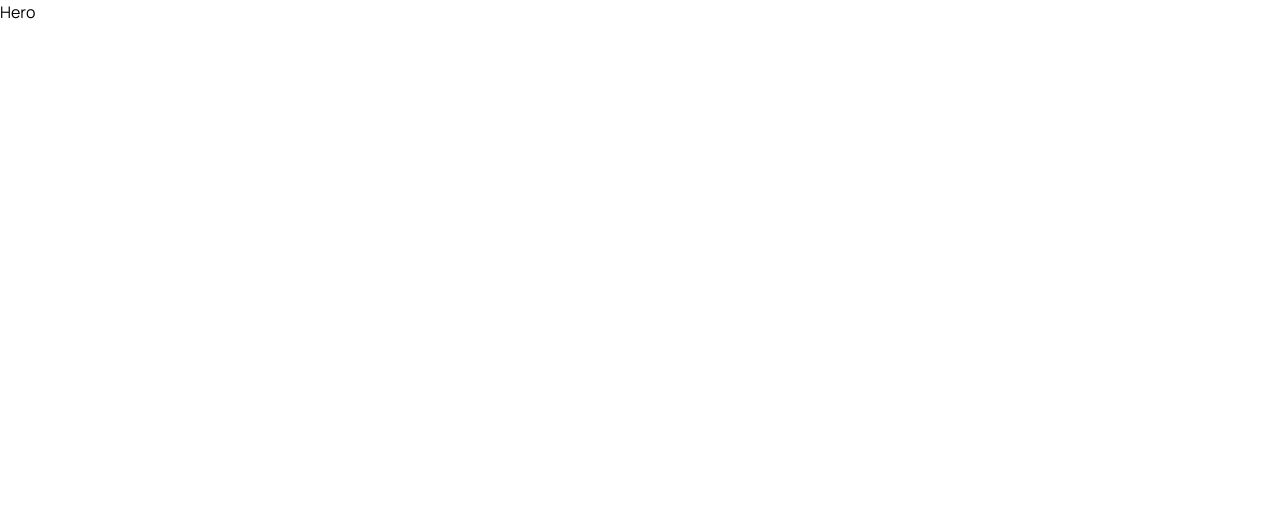
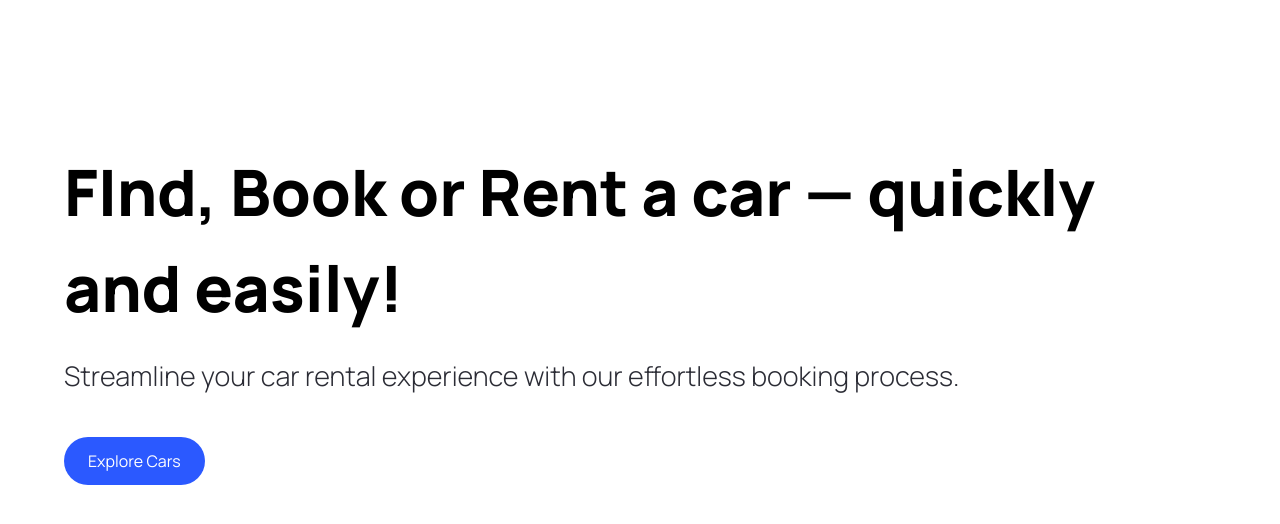
Before and after one commit to devNattan/car-showcase-nextjs, a Next.js app in the folder car-showcase/: page / in a window 1280 px wide. Shown: the top 524 px of the page. Built offline with nearby package versions, Linux system fonts and the light colour scheme.

Commit message:
✨ adicionando botao dinamico

```diff
--- /dev/null
+++ b/car-showcase/components/CustomButton.tsx
@@ -0,0 +1,22 @@
+"use client";
+
+import React from 'react'
+import Image from 'next/image'
+import { CustomButtonProps } from '@/types';
+
+const CustomButton = ({ title, containerStyles, handleClick }: CustomButtonProps) => {
+  return (
+    <button
+      disabled={false}
+      type={"button"}
+      className={`custom-btn ${containerStyles}`}
+      onClick={handleClick}
+    >
+      <span className={`flex-1`}>
+        {title}
+      </span>
+    </button>
+  )
+}
+
+export default CustomButton
--- a/car-showcase/components/Hero.tsx
+++ b/car-showcase/components/Hero.tsx
@@ -1,8 +1,29 @@
+"use client";
+
 import Image from "next/image";
+import CustomButton from "./CustomButton";
 
 const Hero = () => {
+  const handleScroll = () => {
+
+  };
+
   return (
-    <div>Hero</div>
+    <div className="hero">
+      <div className="flex-1 pt-36 padding-x">
+        <h1 className="hero__title">
+          FInd, Book or Rent a car — quickly and easily!
+        </h1>
+        <p className="hero__subtitle">
+          Streamline your car rental experience with our effortless booking process.
+        </p>
+        <CustomButton
+          title="Explore Cars"
+          containerStyles="bg-primary-blue text-white rounded-full mt-10"
+          handleClick={handleScroll}
+        />
+      </div>
+    </div>
   )
 }
 
--- a/car-showcase/components/index.ts
+++ b/car-showcase/components/index.ts
@@ -1,5 +1,7 @@
 import Hero from "./Hero";
+import CustomButton from "./CustomButton";
 
 export {
-  Hero
+  Hero,
+  CustomButton,
 }
--- /dev/null
+++ b/car-showcase/types/index.ts
@@ -0,0 +1,8 @@
+import { MouseEventHandler } from "react";
+
+export interface CustomButtonProps {
+  title: string;
+  containerStyles?: string;
+  handleClick?:
+  MouseEventHandler<HTMLButtonElement>
+}
```
